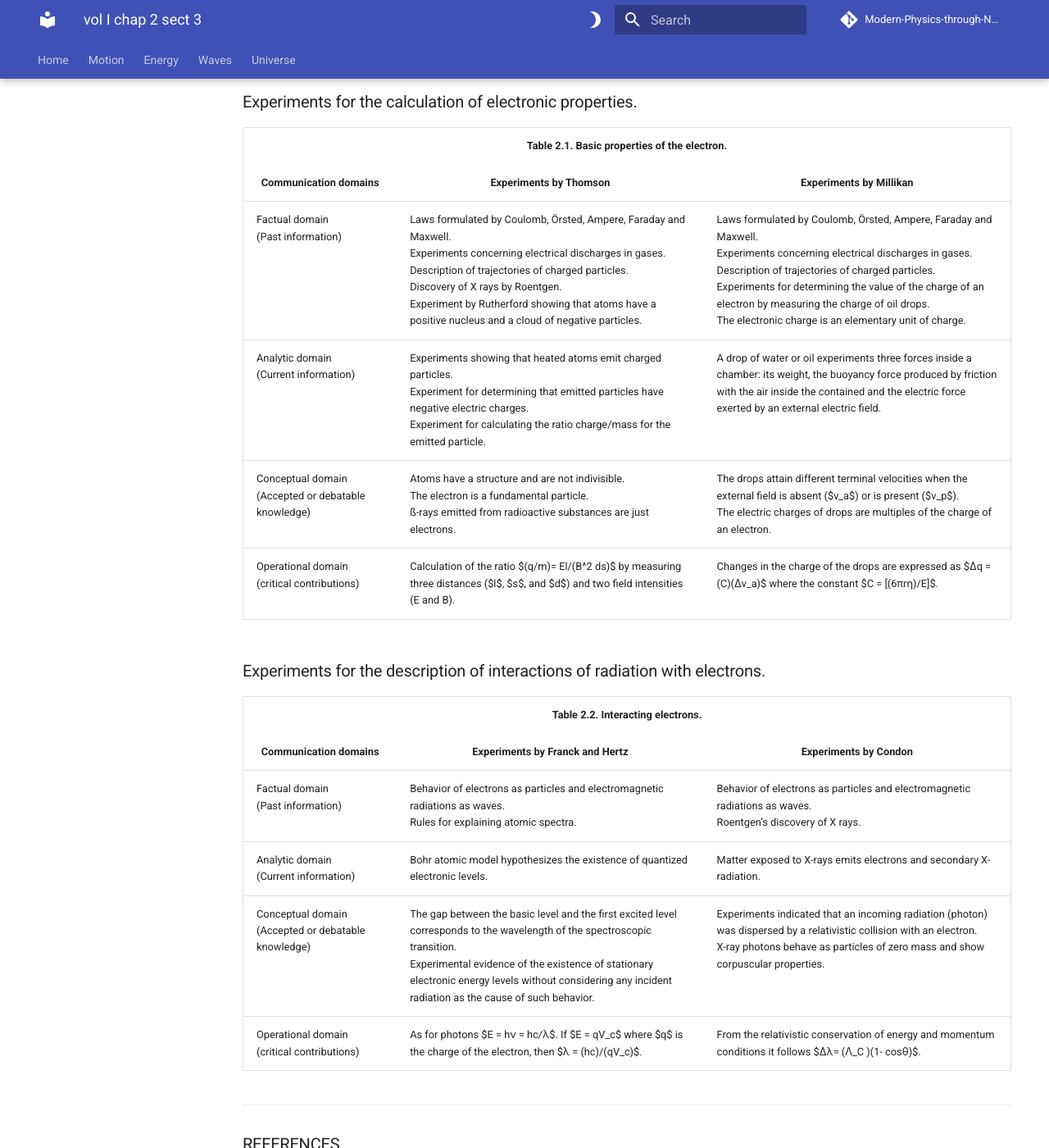
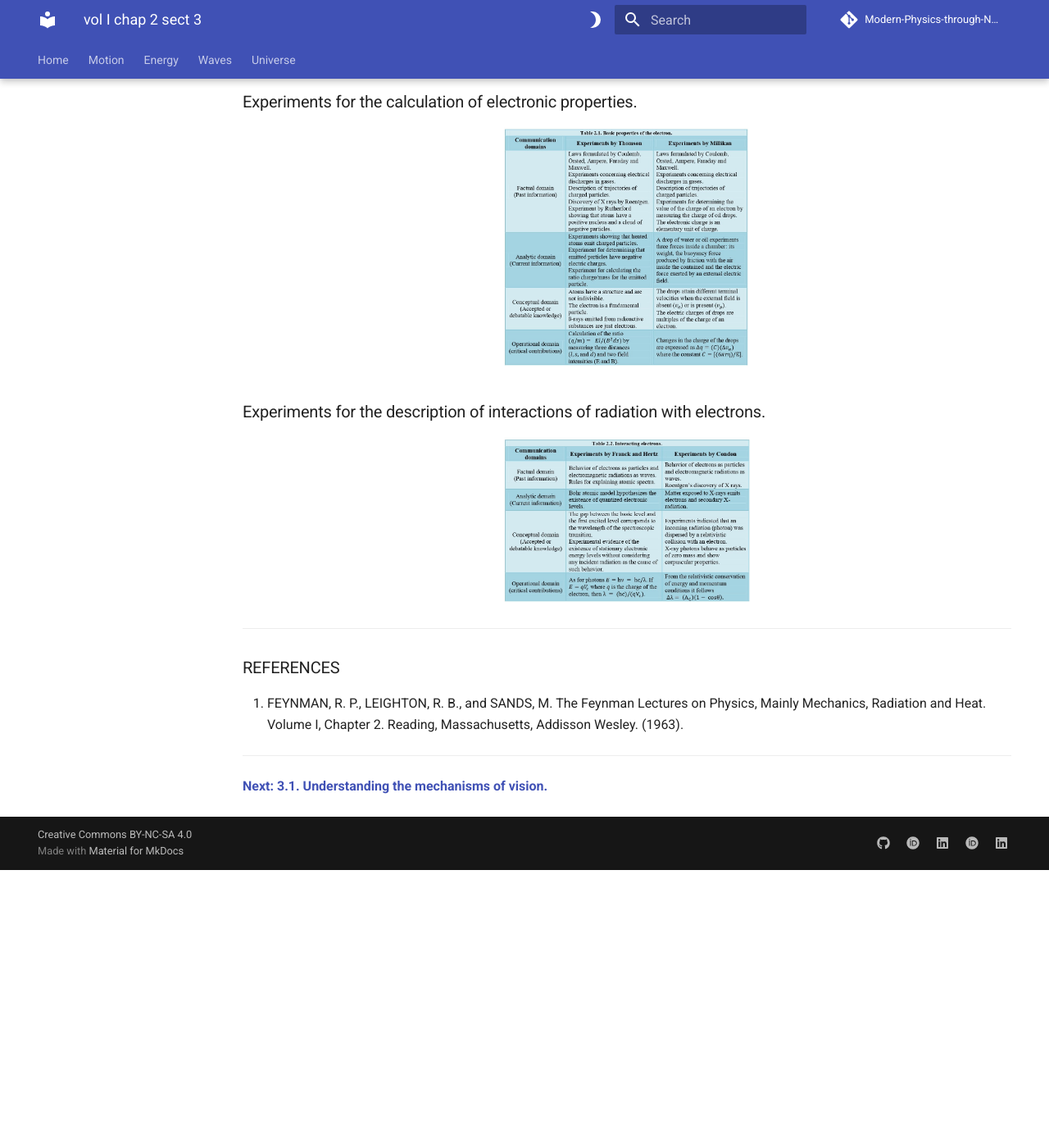
Before and after one commit to modphysnobel/modphysnobel.github.io, an MkDocs documentation site: the page built from docs/vol-I/vol-I-chap-2-sect-3.md, in a window 1280 px wide and 1400 px high, scrolled down 1093 px. Shown: the whole window at 82% size. Built offline with MkDocs 1.6.1 and Material for MkDocs 9.7.7, drawn with Linux system fonts in a browser that asks for light colours; some web fonts are replaced; comment, search, counter and statistics services are not loaded; after the commit the page ends 2154 px from its top, so only the background shows below that.

Commit message:
Update vol-I-chap-2-sect-3.md

```diff
--- a/docs/vol-I/vol-I-chap-2-sect-3.md
+++ b/docs/vol-I/vol-I-chap-2-sect-3.md
@@ -22,161 +22,16 @@ The knowledge obtained from analyzing the information described previously in Se
 
 ### Experiments for the calculation of electronic properties.
 
-<!-- HTML Table 1.1.1-->
-<table width="100%">
-    <tr>
-        <th colspan="3" style="text-align: center">
-    Table 2.1. Basic properties of the electron.
-        </th>
-    </tr>
-  <tr>
-    <th width="20%" style="text-align: center">
-  Communication domains
-    </th>
-    <th width="40%" style="text-align: center">
-Experiments by Thomson
-    </th>
-<th width="40%" style="text-align: center">
-  Experiments by Millikan
-    </th>
-  </tr>
-  <tr>
-    <td>
-    Factual domain<br>
-(Past information)
-    </td>
-    <td>
-   Laws formulated by Coulomb, Örsted, Ampere, Faraday and Maxwell.<br>
-Experiments concerning electrical discharges in gases.<br>
-Description of trajectories of charged particles.<br>
-    Discovery of X rays by Roentgen.<br>
-     Experiment by Rutherford showing that atoms have a positive nucleus and a cloud of negative particles.
-    </td>
-    <td>
-    Laws formulated by Coulomb, Örsted, Ampere, Faraday and Maxwell.<br>
-Experiments concerning electrical discharges in gases.<br>
-Description of trajectories of charged particles.<br>
-    Experiments for determining the value of the charge of an electron by measuring the charge of oil drops.<br>
-The electronic charge is an elementary unit of charge.
-    </td>
-    </tr>
-    <tr>
-    <td>
-       Analytic domain<br>
-        (Current information)
-        </td>
-    <td>
-    Experiments showing that heated atoms emit charged particles.<br>
-Experiment for determining that emitted particles have negative electric charges.<br>
-Experiment for calculating the ratio charge/mass for the emitted particle.
-    </td>
-    <td>
-    A drop of water or oil experiments three forces inside a chamber: its weight, the buoyancy force produced by friction with the air inside the contained and the electric force exerted by an external electric field.
-    </td>
-  </tr>
-    <tr>
-    <td>
-       Conceptual domain<br>
-(Accepted or debatable knowledge)
-</td>
-    <td>
-    Atoms have a structure and are not indivisible.<br>
-The electron is a fundamental particle.<br>
-ß-rays emitted from radioactive substances are just electrons.
-    </td>
-    <td>
-    The drops attain different terminal velocities when the external field is absent ($v_a$) or is present ($v_p$).<br>
-The electric charges of drops are multiples of the charge of an electron.
-    </td>
-  </tr>
-   <tr>
-   <td>
-       Operational domain<br>
-        (critical contributions)
-   </td>
-    <td>
-    Calculation of the ratio $(q/m)=  El/(B^2 ds)$  by
-measuring three distances ($l$, $s$, and $d$) and two field intensities (E and B).
-    </td>
-    <td>
-    Changes in the charge of the drops are expressed as $Δq = (C)(Δv_a)$ where the constant $C = [(6πrη)/E]$.
-    </td>
-  </tr>
-</table>
+<p align="center" width="100%">
+    <img width="300" src="https://github.com/modphysnobel/modphysnobel.github.io/blob/main/docs/vol-I/figs/2.1.jpg?raw=true">
+</p>
 
 ### Experiments for the description of interactions of radiation with electrons.
 
-<!-- HTML Table 1.1.1-->
-<table width="100%">
-    <tr>
-        <th colspan="3" style="text-align: center">
-    Table 2.2. Interacting electrons.
-        </th>
-    </tr>
-  <tr>
-    <th width="20%" style="text-align: center">
-  Communication domains
-    </th>
-    <th width="40%" style="text-align: center">
-Experiments by Franck and Hertz
-    </th>
-<th width="40%" style="text-align: center">
-  Experiments by Condon
-    </th>
-  </tr>
-  <tr>
-    <td>
-    Factual domain<br>
-(Past information)
-    </td>
-    <td>
-   Behavior of electrons as particles and electromagnetic radiations as waves.<br>
-   Rules for explaining atomic spectra.
-    </td>
-    <td>
-    Behavior of electrons as particles and electromagnetic radiations as waves.<br>
-    Roentgen’s discovery of X rays.
-    </td>
-    </tr>
-    <tr>
-    <td>
-       Analytic domain<br>
-        (Current information)
-        </td>
-    <td>
-    Bohr atomic model hypothesizes the existence of quantized electronic levels.
-    </td>
-    <td>
-    Matter exposed to X-rays emits electrons and secondary X-radiation.
-    </td>
-  </tr>
-    <tr>
-    <td>
-       Conceptual domain<br>
-(Accepted or debatable knowledge)
-</td>
-    <td>
-    The gap between the basic level and the first excited level corresponds to the wavelength of the spectroscopic transition.<br>
-Experimental evidence of the existence of stationary electronic energy levels without considering any incident radiation as the cause of such behavior.
-    </td>
-    <td>
-    Experiments indicated that an incoming radiation (photon) was dispersed by a relativistic collision with an electron.<br>
-X-ray photons behave as particles of zero mass and show corpuscular properties.
-    </td>
-  </tr>
-   <tr>
-   <td>
-       Operational domain<br>
-        (critical contributions)
-   </td>
-    <td>
-    As for photons $E = hν = hc/λ$. If $E = qV_c$ where $q$ is the charge of the electron, then $λ = (hc)/(qV_c)$.
-    </td>
-    <td>
-    From the relativistic conservation of energy and momentum conditions it follows $Δλ= (Λ_C )(1- cosθ)$.
-    </td>
-  </tr>
-</table>
+<p align="center" width="100%">
+    <img width="300" src="https://github.com/modphysnobel/modphysnobel.github.io/blob/main/docs/vol-I/figs/2.2.jpg?raw=true">
+</p>
+
 
 ***
 
```
